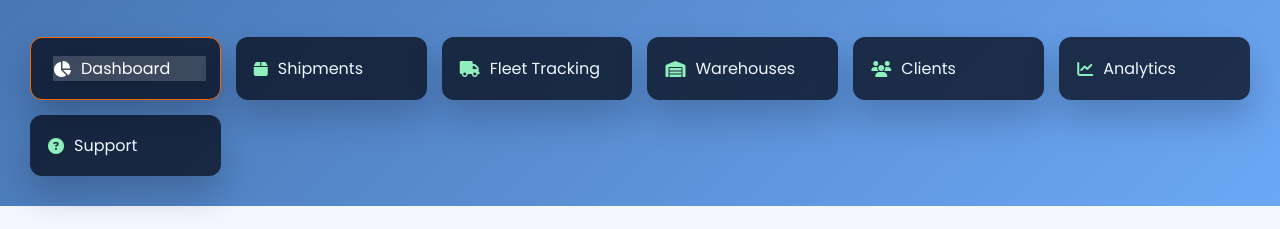
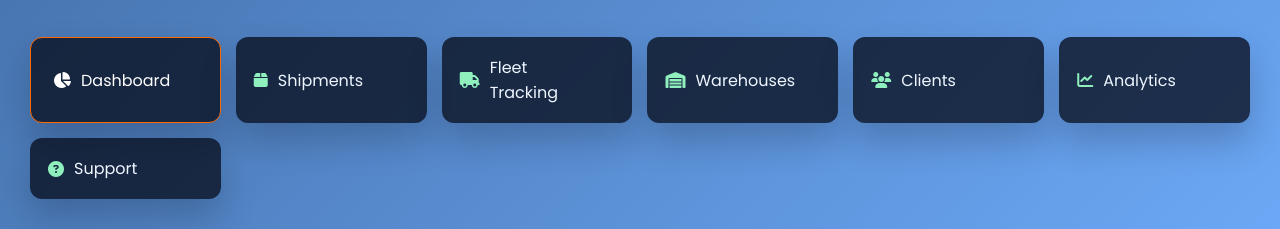
Before and after one commit to ragulrohit/Supply-Chain, a plain HTML site: page vendor-dashboard.html in a window 1280 px wide. Shown: the part 1921-2150 px from the top of the page. Before the commit the page ends 2127 px from the top, so only its background shows below. Drawn offline with Linux system fonts and the light colour scheme.

Commit message:
full comp

```diff
--- a/vendor-dashboard.css
+++ b/vendor-dashboard.css
@@ -203,7 +203,7 @@ tbody tr:hover{
     transition:.3s;
     display:flex;
     align-items:center;
-    gap:10px;
+    /* gap:10px; */
 }
 
 .dashboard-menu li:hover{
@@ -369,7 +369,7 @@ tbody tr:hover{
     display:flex;
     align-items:center;
     gap:10px;
-    width:100%;
+    width:0%;
 }
 
 @keyframes fadeUp{
```
